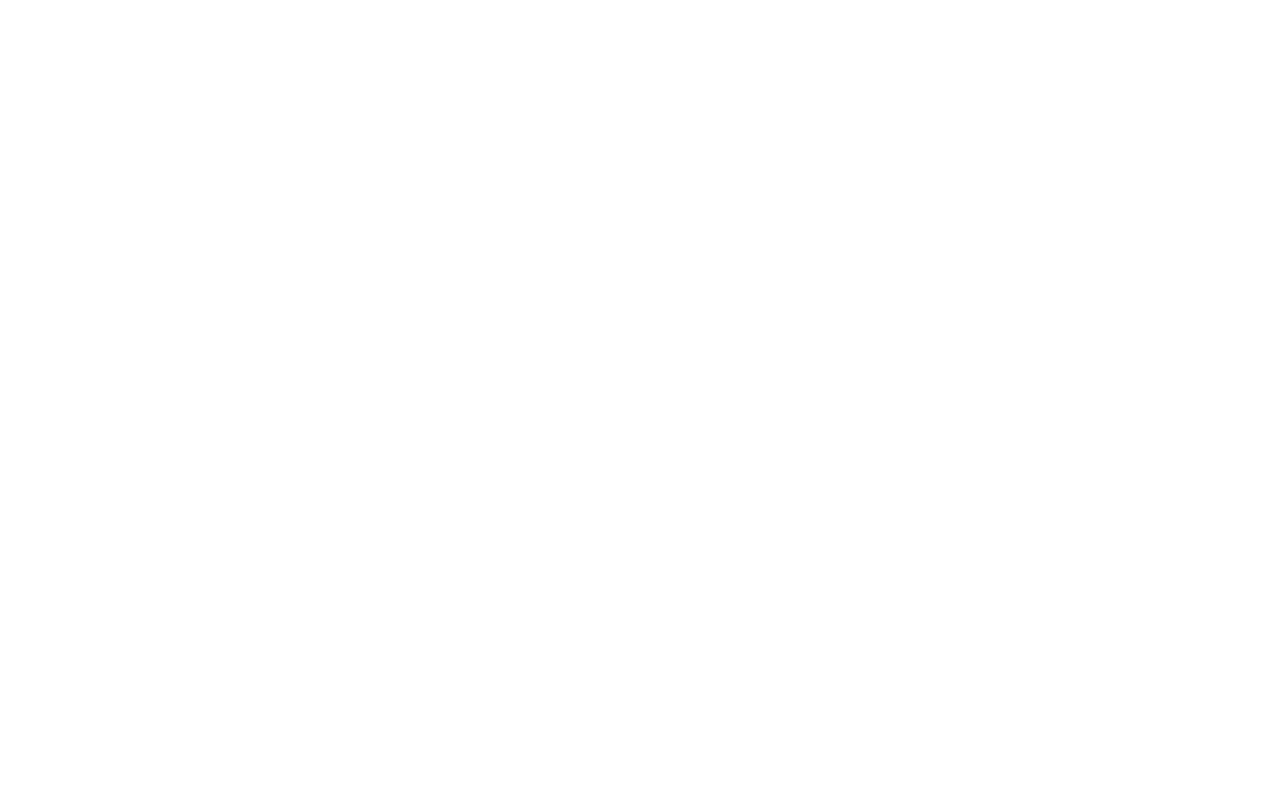
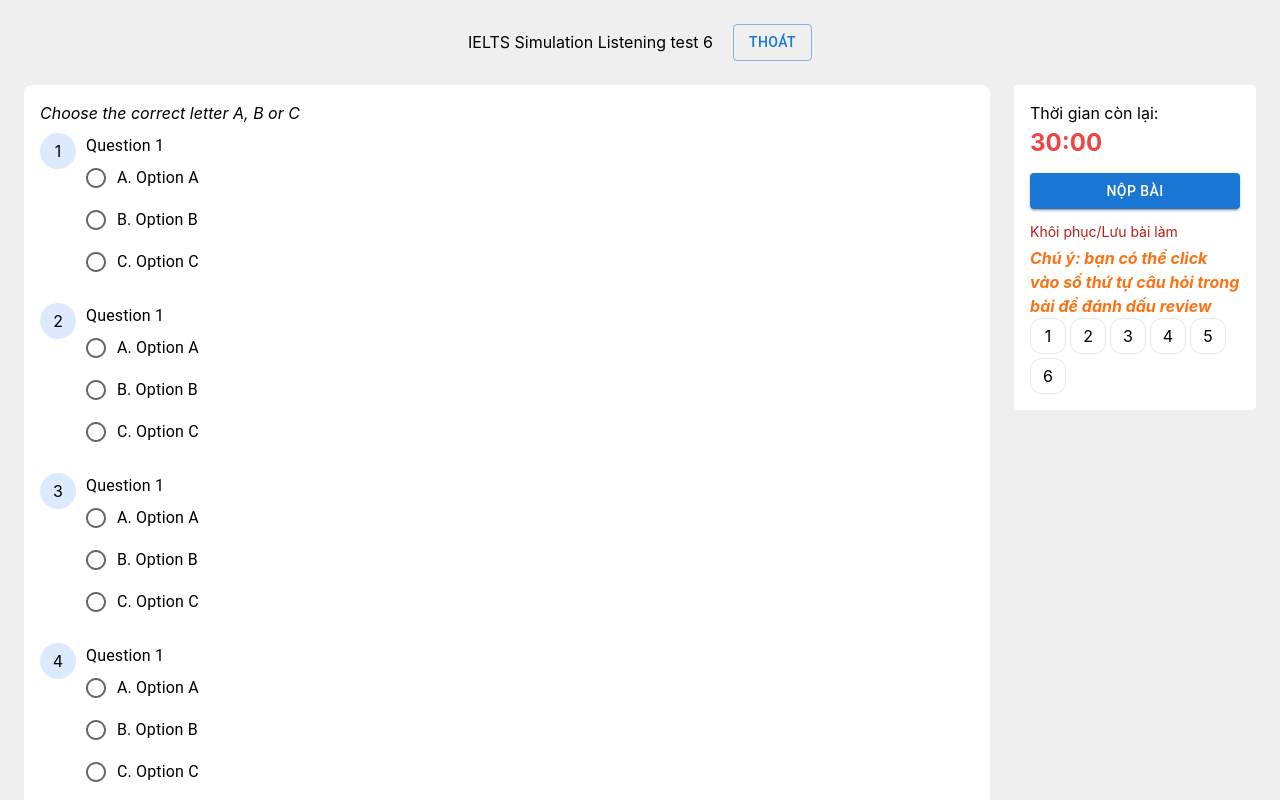
Before and after one commit to nghint832003/ProjectSolana, a React (Create React App) app in the folder my-shyft-app/: page /exam in a window 1280 px wide. Before the commit this address had no page. Shown: the top 800 px of the page. Built offline with nearby package versions, Linux system fonts and the light colour scheme.

Commit message:
Add detail exam page

```diff
--- a/my-shyft-app/package.json
+++ b/my-shyft-app/package.json
@@ -3,6 +3,9 @@
   "version": "0.1.0",
   "private": true,
   "dependencies": {
+    "@emotion/react": "^11.11.4",
+    "@emotion/styled": "^11.11.5",
+    "@mui/material": "^5.16.0",
     "@shyft-to/js": "^0.2.39",
     "@solana/wallet-adapter-phantom": "^0.9.7",
     "@solana/web3.js": "^1.50.0",
@@ -39,5 +42,8 @@
       "last 1 firefox version",
       "last 1 safari version"
     ]
+  },
+  "devDependencies": {
+    "tailwindcss": "^3.4.4"
   }
 }
--- a/my-shyft-app/src/App.css
+++ b/my-shyft-app/src/App.css
@@ -1,38 +1,8 @@
-.App {
-  text-align: center;
+@tailwind base;
+@tailwind components;
+@tailwind utilities;
+*{
+  padding: 0;
+  margin: 0;
+  box-sizing: border-box;
 }
-
-.App-logo {
-  height: 40vmin;
-  pointer-events: none;
-}
-
-@media (prefers-reduced-motion: no-preference) {
-  .App-logo {
-    animation: App-logo-spin infinite 20s linear;
-  }
-}
-
-.App-header {
-  background-color: #282c34;
-  min-height: 100vh;
-  display: flex;
-  flex-direction: column;
-  align-items: center;
-  justify-content: center;
-  font-size: calc(10px + 2vmin);
-  color: white;
-}
-
-.App-link {
-  color: #61dafb;
-}
-
-@keyframes App-logo-spin {
-  from {
-    transform: rotate(0deg);
-  }
-  to {
-    transform: rotate(360deg);
-  }
-}
--- a/my-shyft-app/src/App.js
+++ b/my-shyft-app/src/App.js
@@ -1,10 +1,10 @@
-import React, { useState, useEffect } from 'react';
-import { ShyftSdk, Network } from '@shyft-to/js';
-import './App.css';
+import React, { useState, useEffect } from "react";
+import { ShyftSdk, Network } from "@shyft-to/js";
+import "./App.css";
 import { BrowserRouter as Router, Route, Routes } from "react-router-dom";
 import ListAll from "./ListAll";
 import CreateNFT from "./CreateNFT";
-
+import DetailExam from "./views/DetailExam";
 
 function App() {
     return (
@@ -13,6 +13,7 @@ function App() {
                 <Routes>
                     <Route exact path="/" element={<ListAll />} />
                     <Route exact path="/create" element={<CreateNFT />} />
+                    <Route exact path="/exam" element={<DetailExam />} />
                 </Routes>
             </Router>
         </div>
--- /dev/null
+++ b/my-shyft-app/src/components/MultipleChoicesQuestion.jsx
@@ -0,0 +1,3 @@
+export default function MultipleChoicesQuestion() {
+  return <></>;
+}
--- /dev/null
+++ b/my-shyft-app/src/views/DetailExam.jsx
@@ -0,0 +1,153 @@
+import { useState, useEffect } from "react";
+import Button from "@mui/material/Button";
+import Radio from "@mui/material/Radio";
+import RadioGroup from "@mui/material/RadioGroup";
+import FormControlLabel from "@mui/material/FormControlLabel";
+import FormControl from "@mui/material/FormControl";
+import FormLabel from "@mui/material/FormLabel";
+
+// Đây là giao diện bên trong màn, cần tạo component layout để cho nội dung vào trong
+export default function DetailExam() {
+    const [questions, setQuestions] = useState([
+        {
+            id: 1,
+            questionTitle: "Question 1",
+            options: ["Option A", "Option B", "Option C"],
+            answer: 2,
+            isChooseAnswer: false,
+        },
+        {
+            id: 2,
+            questionTitle: "Question 1",
+            options: ["Option A", "Option B", "Option C"],
+            answer: 2,
+            isChooseAnswer: false,
+        },
+        {
+            id: 3,
+            questionTitle: "Question 1",
+            options: ["Option A", "Option B", "Option C"],
+            answer: 2,
+            isChooseAnswer: false,
+        },
+        {
+            id: 4,
+            questionTitle: "Question 1",
+            options: ["Option A", "Option B", "Option C"],
+            answer: 2,
+            isChooseAnswer: false,
+        },
+        {
+            id: 5,
+            questionTitle: "Question 1",
+            options: ["Option A", "Option B", "Option C"],
+            answer: 2,
+            isChooseAnswer: false,
+        },
+        {
+            id: 6,
+            questionTitle: "Question 1",
+            options: ["Option A", "Option B", "Option C"],
+            answer: 2,
+            isChooseAnswer: false,
+        },
+    ]);
+    const timeRemainSecond = 30 * 60;
+    return (
+        <div className="bg-[#efefef] p-[24px]">
+            {/* TITLE */}
+            <div className="title flex justify-center items-center gap-x-5">
+                <h2>IELTS Simulation Listening test 6</h2>
+                <Button variant="outlined">Thoát</Button>
+            </div>
+            {/* EXAM */}
+            <div className="exam-container flex items-start gap-x-[24px] mt-[24px]">
+                {/* Content */}
+                <div className="exam-content bg-white w-[80%] rounded-[8px] p-[16px]">
+                    <p className="note italic">
+                        Choose the correct letter A, B or C
+                    </p>
+                    <div className="questions">
+                        {questions.map((question, index) => {
+                            return (
+                                <div
+                                    key={question.id}
+                                    className="relative py-2"
+                                >
+                                    <div className="absolute t-0 l-0 question-index p-4 rounded-[50%] bg-blue-100 w-[36px] h-[36px] flex items-center justify-center">
+                                        {index + 1}
+                                    </div>
+                                    <div className="question-info ml-[46px] mb-1">
+                                        <FormLabel
+                                            id="demo-radio-buttons-group-label"
+                                            className="!text-black"
+                                        >
+                                            {question.questionTitle}
+                                        </FormLabel>
+                                        <RadioGroup
+                                            aria-labelledby="demo-radio-buttons-group-label"
+                                            name="radio-buttons-group"
+                                            onChange={() => {
+                                                question.isChooseAnswer = true;
+                                                console.log(questions);
+                                            }}
+                                        >
+                                            <FormControlLabel
+                                                value={1}
+                                                className="!p-0"
+                                                control={<Radio />}
+                                                label={`A. ${question.options[0]}`}
+                                            />
+                                            <FormControlLabel
+                                                value={2}
+                                                control={<Radio />}
+                                                label={`B. ${question.options[1]}`}
+                                            />
+                                            <FormControlLabel
+                                                value={3}
+                                                control={<Radio />}
+                                                label={`C. ${question.options[2]}`}
+                                            />
+                                        </RadioGroup>
+                                    </div>
+                                </div>
+                            );
+                        })}
+                    </div>
+                </div>
+                {/* Time & Overview */}
+                <div className="exam-overview bg-white w-[20%] rounded p-[16px]">
+                    {/* TIME */}
+                    <p>Thời gian còn lại:</p>
+                    <h3 className="text-red-500 text-[24px] font-bold">
+                        {/* {timeRemainSecond} */} 30:00
+                    </h3>
+                    <Button variant="contained" className="w-[100%] !my-3">
+                        NỘP BÀI
+                    </Button>
+
+                    {/* OVERVIEW */}
+                    <p className="text-[14px] text-red-700">
+                        Khôi phục/Lưu bài làm
+                    </p>
+                    <p className="text-orange-500 italic font-bold font-[12px] mt-1">
+                        Chú ý: bạn có thể click vào số thứ tự câu hỏi trong bài
+                        để đánh dấu review
+                    </p>
+                    <div className="status-questions flex items-center gap-1 flex-wrap">
+                        {questions.map((ques, index) => {
+                            return (
+                                <div
+                                    key={ques.id}
+                                    className="!w-[36px] !h-[36px] border border-1 border-gray rounded-[12px] flex items-center justify-center"
+                                >
+                                    {index + 1}
+                                </div>
+                            );
+                        })}
+                    </div>
+                </div>
+            </div>
+        </div>
+    );
+}
--- /dev/null
+++ b/my-shyft-app/tailwind.config.js
@@ -0,0 +1,10 @@
+/** @type {import('tailwindcss').Config} */
+module.exports = {
+  content: [
+    "./src/**/*.{js,jsx,ts,tsx}",
+  ],
+  theme: {
+    extend: {},
+  },
+  plugins: [],
+}
```
Also changed, not shown: 1 other file (tests, documents, lock files or other folders). Lines whose indentation alone changed are shown as unchanged.
